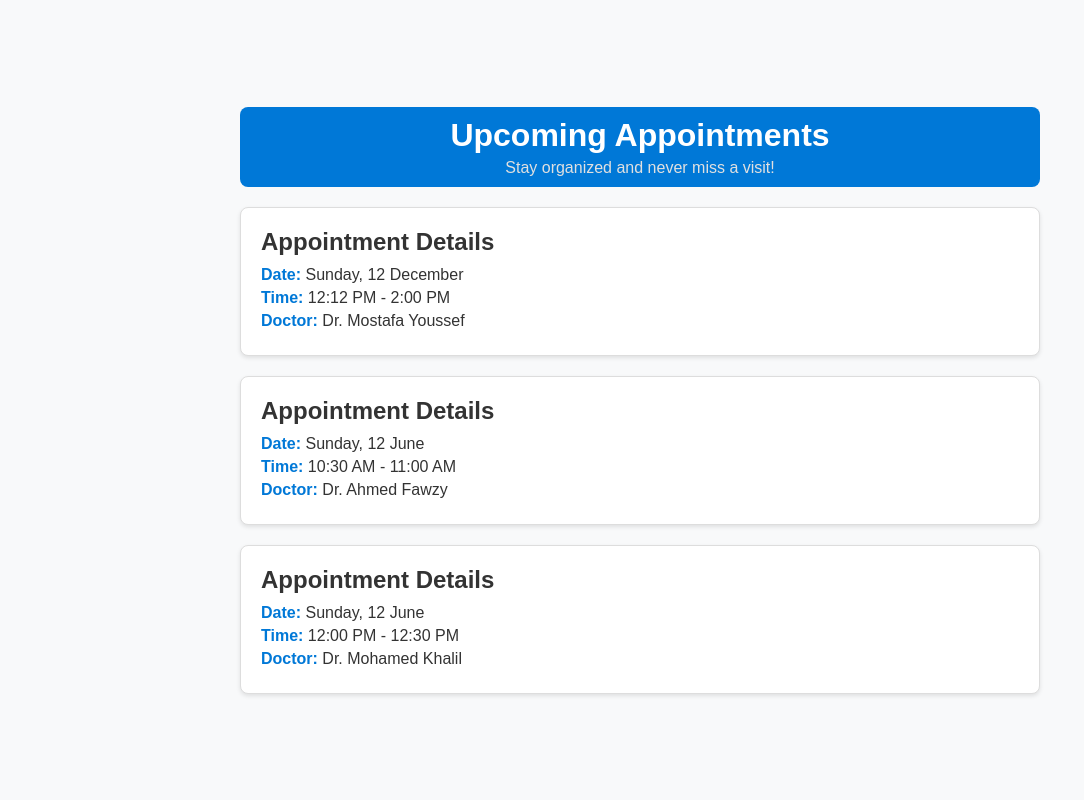
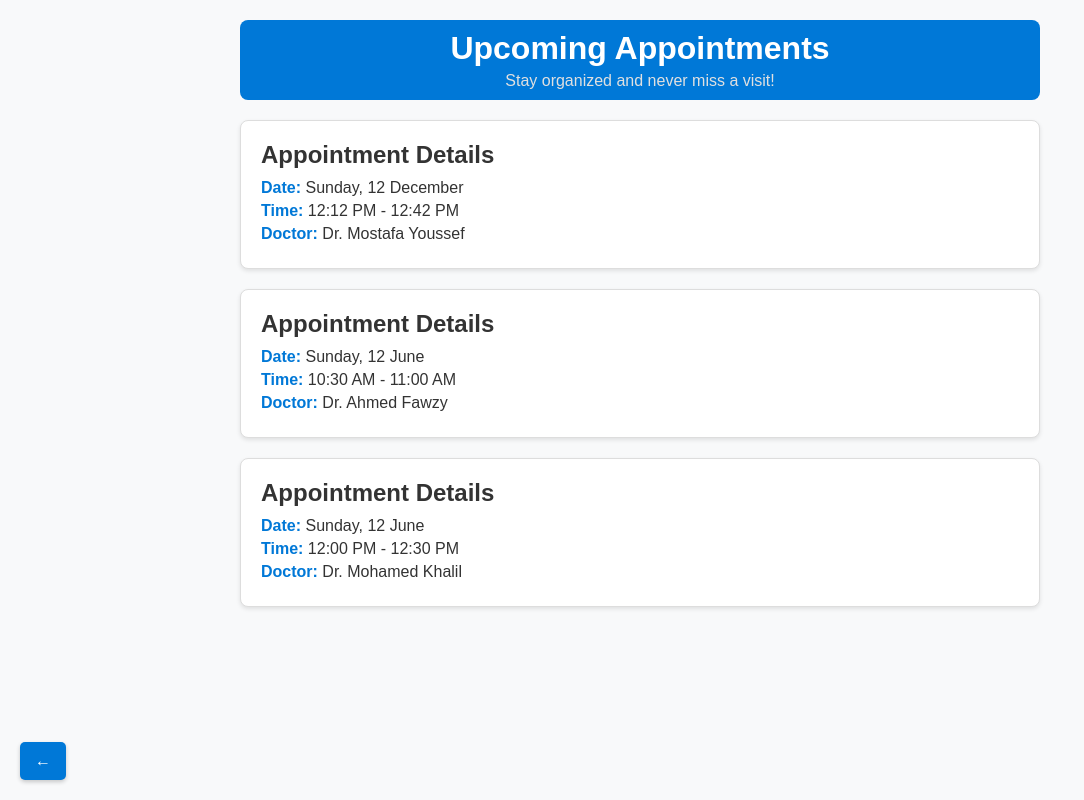
Before and after one commit to khalilbrikTN/DigiMed-, a Django app: page /appointments/ in a window 1280 px wide. Shown: the whole page, without its empty margins (0-1084 px from the left). Run offline with Django 5.2, Linux system fonts and the light colour scheme.

Commit message:
Added Back Buttons

```diff
--- a/Django_Project/projet/frontend_service/templates/frontend_service/appointements.html
+++ b/Django_Project/projet/frontend_service/templates/frontend_service/appointements.html
@@ -16,16 +16,18 @@
             background-color: #f8f9fa;
             color: #333;
             display: flex;
-            justify-content: center;
+            flex-direction: column;
             align-items: center;
             min-height: 100vh;
             margin: 0;
+            position: relative;
         }
 
         .appointments-page {
             width: 90%;
             max-width: 800px;
             text-align: center;
+            margin-top: 20px;
         }
 
         .page-header {
@@ -82,6 +84,25 @@
             transform: translateY(-5px);
             box-shadow: 0 4px 8px rgba(0, 0, 0, 0.2);
         }
+
+        .back-btn {
+            position: fixed;
+            bottom: 20px;
+            left: 20px;
+            background-color: #0078d7;
+            color: #fff;
+            border: none;
+            border-radius: 5px;
+            padding: 10px 15px;
+            font-size: 1rem;
+            cursor: pointer;
+            box-shadow: 0 2px 4px rgba(0, 0, 0, 0.2);
+            transition: background-color 0.3s ease;
+        }
+
+        .back-btn:hover {
+            background-color: #005bb5;
+        }
     </style>
 </head>
 <body>
@@ -95,7 +116,7 @@
             <div class="appointment-card">
                 <h3>Appointment Details</h3>
                 <p class="appointment-date"><span class="subtitle">Date:</span> Sunday, 12 December</p>
-                <p class="appointment-time"><span class="subtitle">Time:</span> 12:12 PM - 2:00 PM</p>
+                <p class="appointment-time"><span class="subtitle">Time:</span> 12:12 PM - 12:42 PM</p>
                 <p class="appointment-doctor"><span class="subtitle">Doctor:</span> Dr. Mostafa Youssef</p>
             </div>
 
@@ -114,5 +135,7 @@
             </div>
         </main>
     </div>
+
+    <button class="btn back-btn" onclick="history.back()">&#8592;</button>
 </body>
 </html>
```
Also changed, not shown: Django_Project/projet/frontend_service/templates/frontend_service/scheduling.html (+51 -2 lines), Django_Project/projet/frontend_service/templates/frontend_service/user_manage.html (+28 -0 lines).
